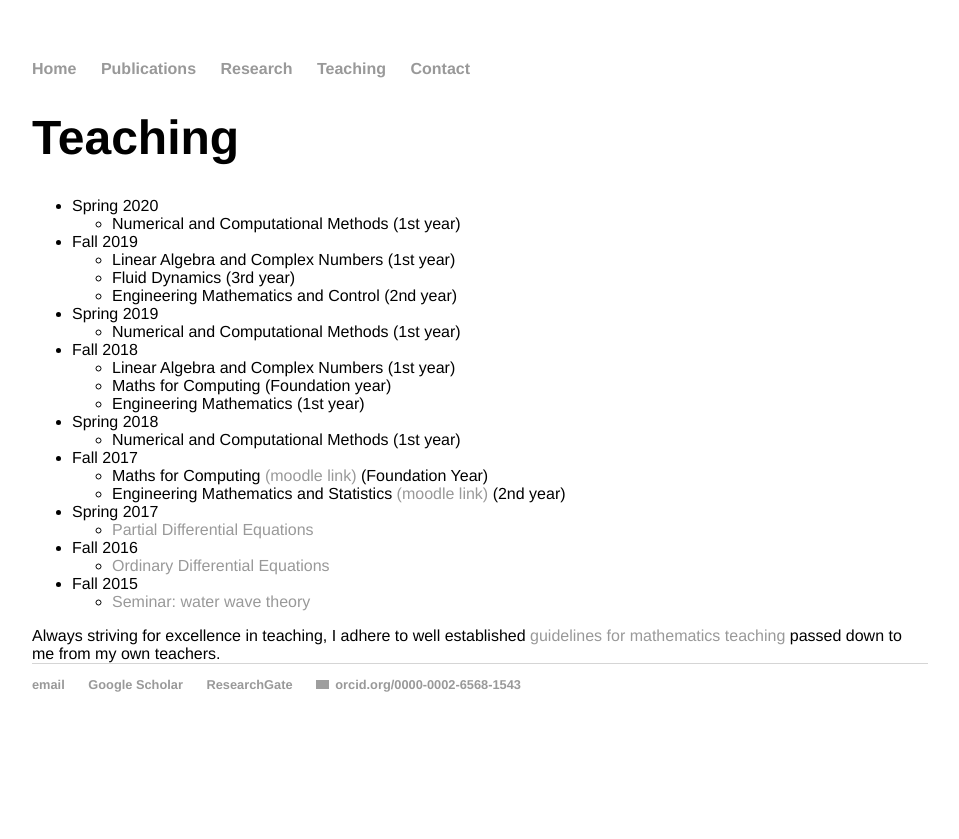
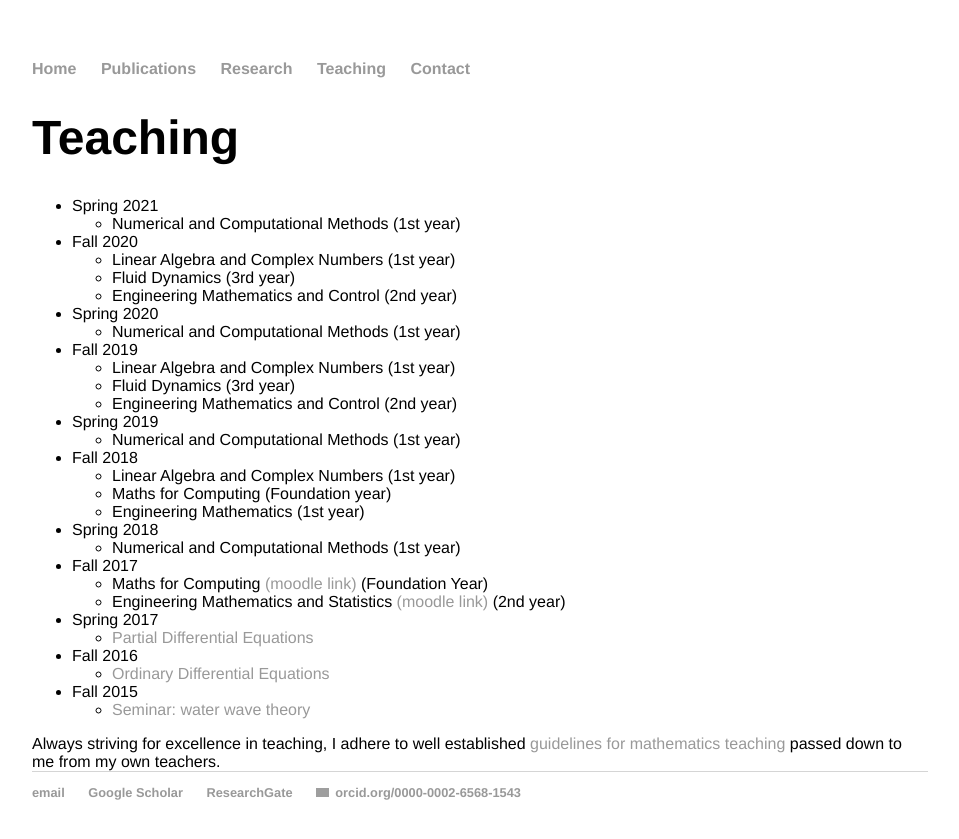
Before and after one commit to rstuhlmeier/rstuhlmeier.github.io, a Jekyll site: the page built from teaching/index.html, in a window 1280 px wide. Shown: the top 839 px of the page, without its empty margins (160-1119 px from the left). Built offline with Jekyll 4.4.1, drawn with Linux system fonts in a browser that asks for light colours; grey boxes are pictures that could not be loaded.

Commit message:
Update index.html

```diff
--- a/teaching/index.html
+++ b/teaching/index.html
@@ -5,6 +5,16 @@
 
 <h1> Teaching </h1>
 <ul>
+    <li> Spring 2021
+    <ul>
+        <li>Numerical and Computational Methods (1st year) </li>
+    </ul>
+<li> Fall 2020
+    <ul>
+      <li> Linear Algebra and Complex Numbers (1st year) </li>
+      <li> Fluid Dynamics (3rd year) </li>
+      <li> Engineering Mathematics and Control (2nd year)</li>
+    </ul>
 <li> Spring 2020
     <ul>
         <li>Numerical and Computational Methods (1st year) </li>
```
